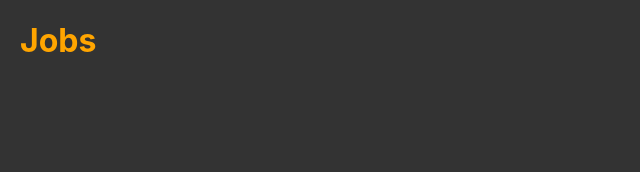
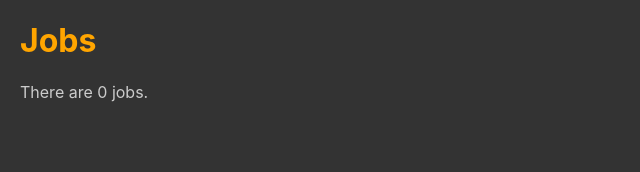
Before and after one commit to edwardtanguay/ejt1-jobs, a React (Vite) app: page / in a window 1280 px wide. Shown: the top 172 px of the page, without its empty margins (0-640 px from the left). Built offline with nearby package versions, Linux system fonts and the light colour scheme.

Commit message:
jobs state variable created

```diff
--- a/package.json
+++ b/package.json
@@ -8,6 +8,7 @@
     "preview": "vite preview"
   },
   "dependencies": {
+    "axios": "^0.27.2",
     "react": "^18.0.0",
     "react-dom": "^18.0.0",
     "sass": "^1.53.0"
--- a/src/App.jsx
+++ b/src/App.jsx
@@ -1,9 +1,14 @@
+import { useState, useEffect } from 'react';
+import axios from 'axios';
+
 import './App.scss'
 
 function App() {
+  const [jobs, setJobs] = useState([]);
   return (
     <div className="App">
       <h1>Jobs</h1>
+      <p>There are {jobs.length} jobs.</p>
     </div>
   )
 }
```
Also changed, not shown: 1 other file (tests, documents, lock files or other folders).
